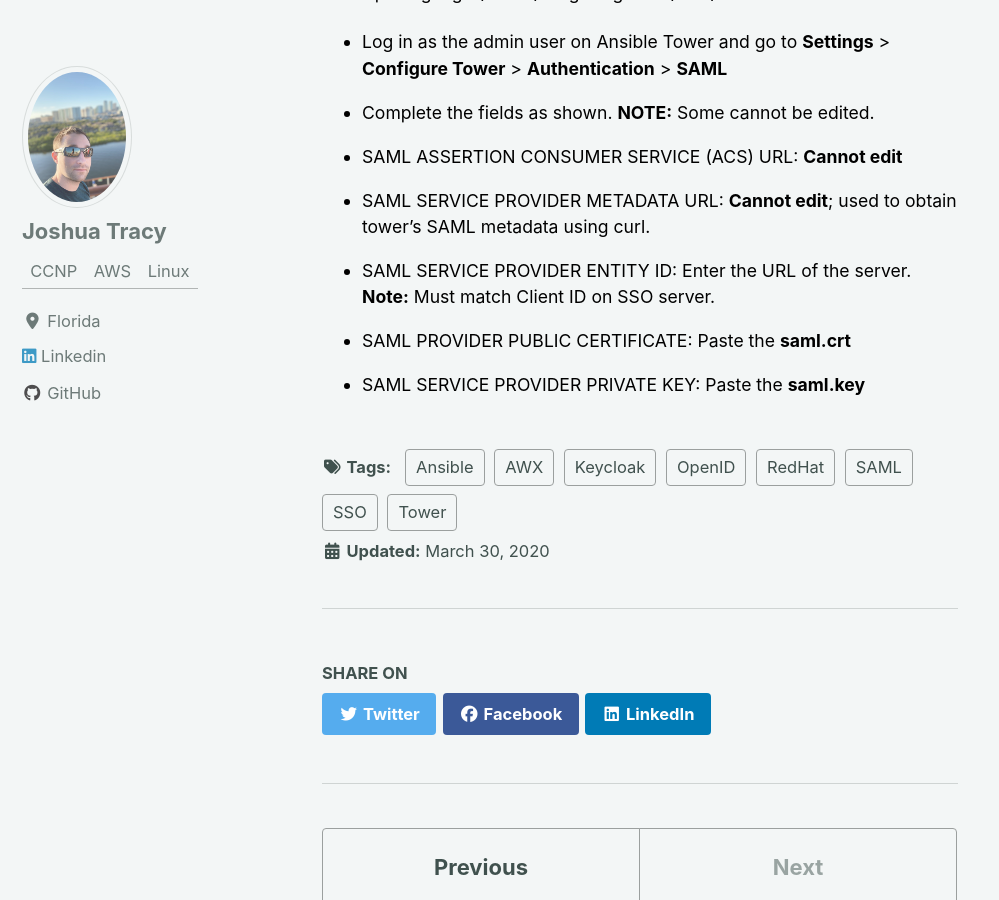
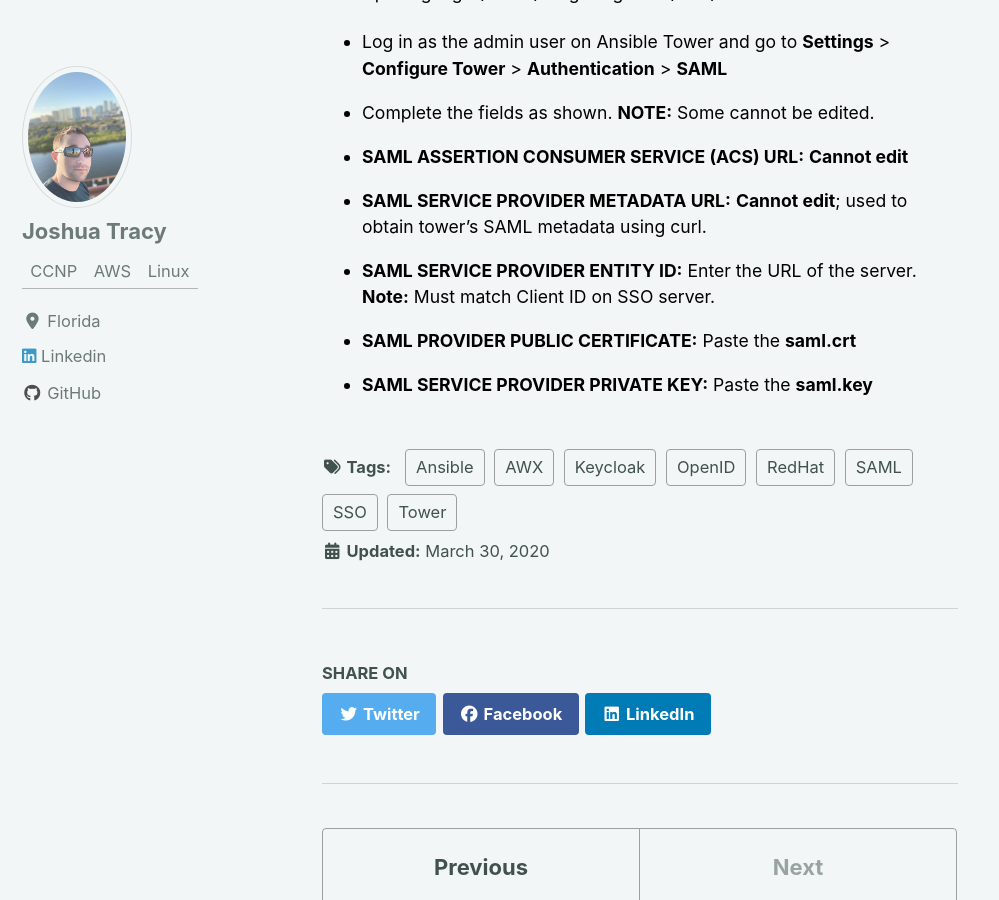
Before and after one commit to Josh-Tracy/Josh-Tracy.github.io, a Jekyll site: the page built from _posts/2020-03-30-Ansible_Tower_RedHatSSO.md, in a window 1280 px wide and 900 px high, scrolled down 1815 px. Shown: the whole window, without its empty margins (0-999 px from the left). Built offline with Jekyll 4.4.1, drawn with Linux system fonts in a browser that asks for light colours; cached includes are drawn as plain includes; nearby versions of some CDN libraries.

Commit message:
creating page

```diff
--- a/_posts/2020-03-30-Ansible_Tower_RedHatSSO.md
+++ b/_posts/2020-03-30-Ansible_Tower_RedHatSSO.md
@@ -49,13 +49,13 @@
 {: style="color:black; font-size: 80%;"}
 * Complete the fields as shown. <b>NOTE:</b> Some cannot be edited.
 {: style="color:black; font-size: 80%;"}
-* SAML ASSERTION CONSUMER SERVICE (ACS) URL: <b>Cannot edit</b>
+* <b>SAML ASSERTION CONSUMER SERVICE (ACS) URL:</b> <b>Cannot edit</b>
 {: style="color:black; font-size: 80%;"}
-* SAML SERVICE PROVIDER METADATA URL: <b>Cannot edit</b>; used to obtain tower’s SAML metadata using curl.
+* <b>SAML SERVICE PROVIDER METADATA URL:</b> <b>Cannot edit</b>; used to obtain tower’s SAML metadata using curl.
 {: style="color:black; font-size: 80%;"}
-* SAML SERVICE PROVIDER ENTITY ID: Enter the URL of the server. <b>Note:</b> Must match Client ID on SSO server.
+* <b>SAML SERVICE PROVIDER ENTITY ID:</b> Enter the URL of the server. <b>Note:</b> Must match Client ID on SSO server.
 {: style="color:black; font-size: 80%;"}
-* SAML PROVIDER PUBLIC CERTIFICATE: Paste the <b>saml.crt</b>
+* <b>SAML PROVIDER PUBLIC CERTIFICATE:</b> Paste the <b>saml.crt</b>
 {: style="color:black; font-size: 80%;"}
-* SAML SERVICE PROVIDER PRIVATE KEY: Paste the <b>saml.key</b>
+* <b>SAML SERVICE PROVIDER PRIVATE KEY:</b> Paste the <b>saml.key</b>
 {: style="color:black; font-size: 80%;"}
```
